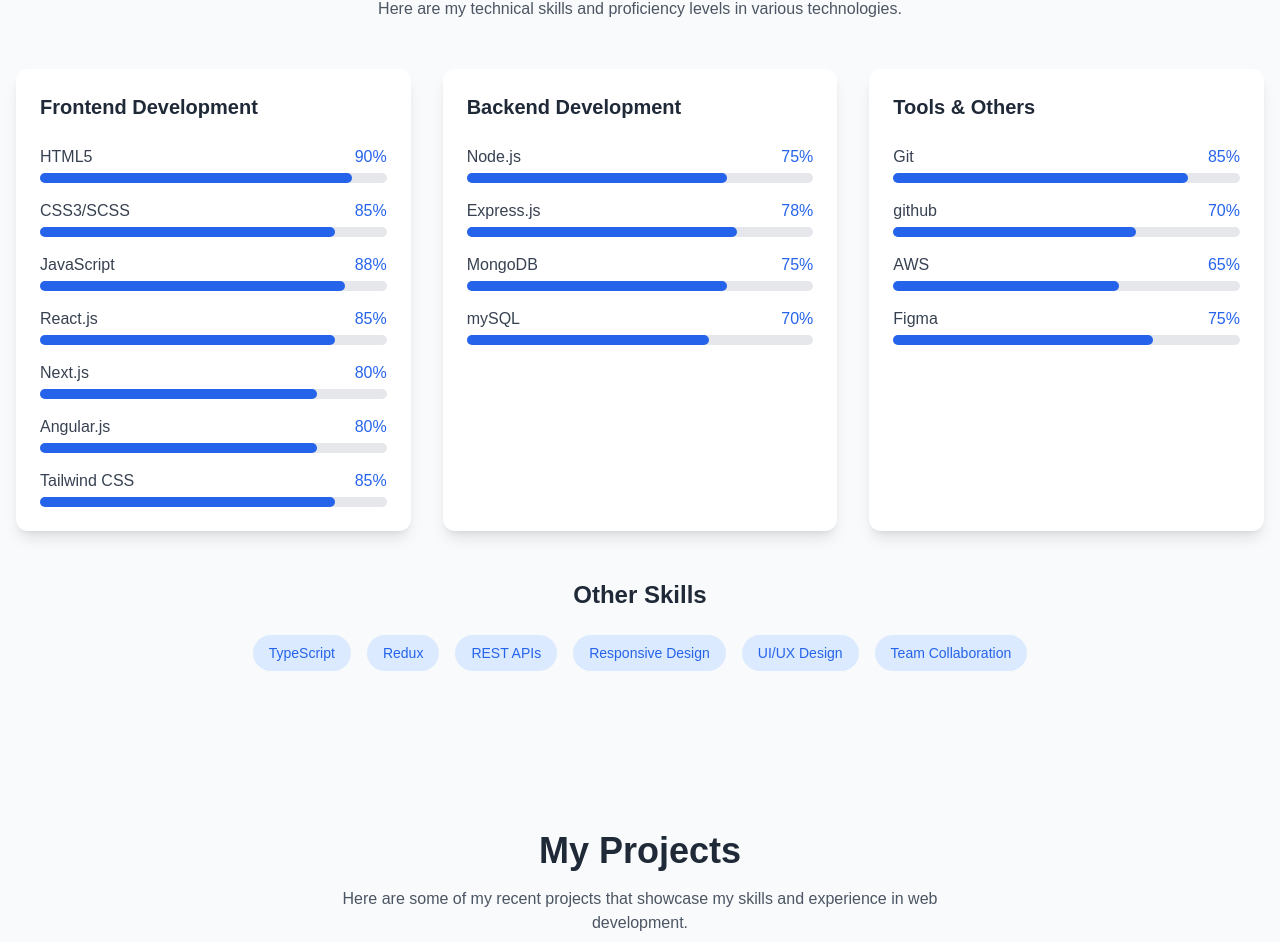
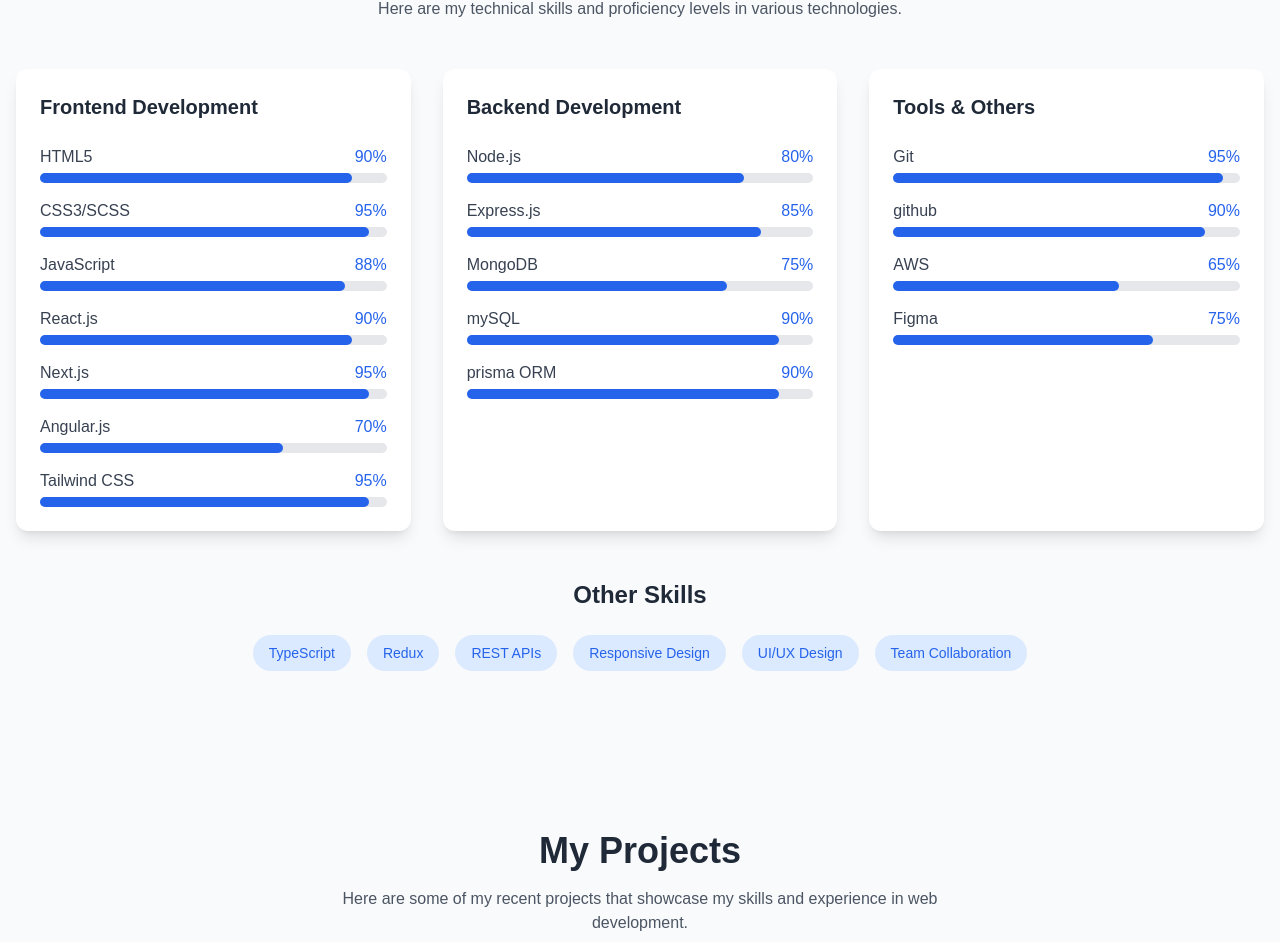
Before and after one commit to Welderufael-Haile/next-portifolio, a Next.js app: page / in a window 1280 px wide. Shown: the part 1991-2933 px from the top of the page. Built offline with nearby package versions, Linux system fonts and the light colour scheme.

Commit message:
add updated code

```diff
--- a/app/pages/skills/Skills.js
+++ b/app/pages/skills/Skills.js
@@ -5,22 +5,23 @@
     const skills = {
         "Frontend Development": [
             { name: "HTML5", level: 90 },
-            { name: "CSS3/SCSS", level: 85 },
+            { name: "CSS3/SCSS", level: 95 },
             { name: "JavaScript", level: 88 },
-            { name: "React.js", level: 85 },
-            { name: "Next.js", level: 80 },
-            { name: "Angular.js", level: 80 },
-            { name: "Tailwind CSS", level: 85 },
+            { name: "React.js", level: 90 },
+            { name: "Next.js", level: 95 },
+            { name: "Angular.js", level: 70 },
+            { name: "Tailwind CSS", level: 95 },
         ],
         "Backend Development": [
-            { name: "Node.js", level: 75 },
-            { name: "Express.js", level: 78 },
+            { name: "Node.js", level: 80 },
+            { name: "Express.js", level: 85 },
             { name: "MongoDB", level: 75 },
-            { name: "mySQL", level: 70 },
+            { name: "mySQL", level: 90 },
+            {name: "prisma ORM", level:90}
         ],
         "Tools & Others": [
-            { name: "Git", level: 85 },
-            { name: "github", level: 70 },
+            { name: "Git", level: 95 },
+            { name: "github", level: 90 },
             { name: "AWS", level: 65 },
             { name: "Figma", level: 75 },
         ]
```
